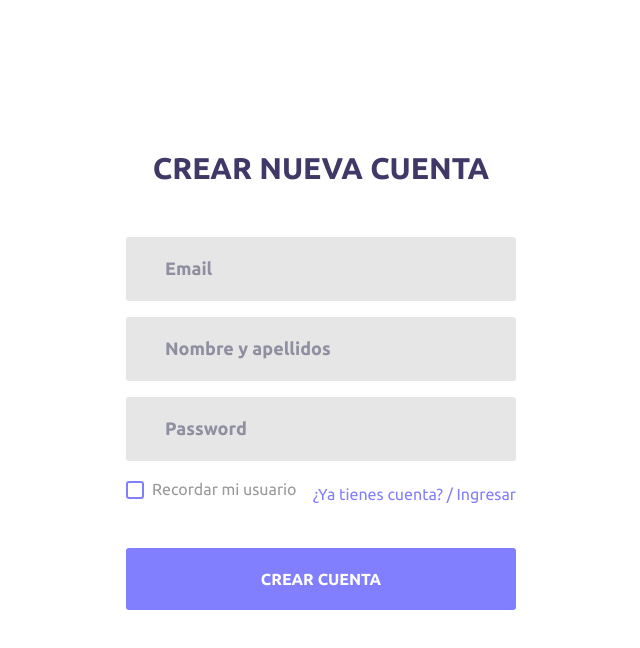
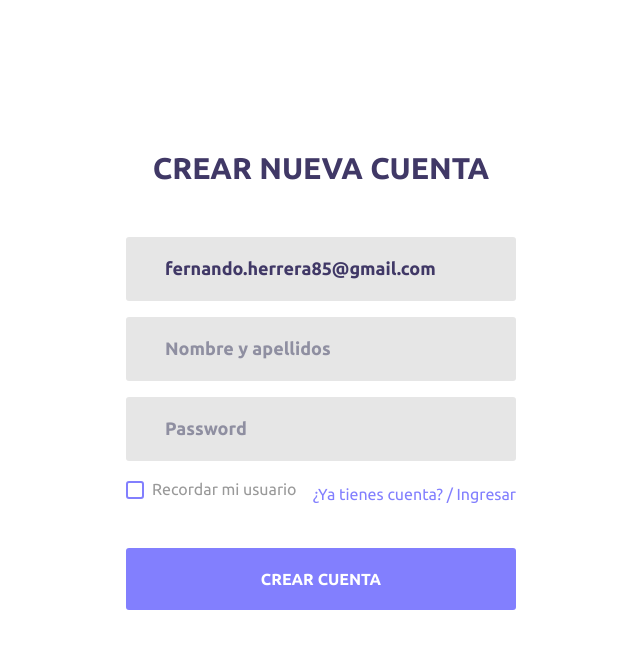
Before and after one commit to AyalaManu/3ParcialNoe, an Angular app in the folder 07-bonus-loginApp/: page /registro in a window 1280 px wide. Shown: the top 648 px of the page, without its empty margins (319-959 px from the left). Built offline with nearby package versions, Linux system fonts and the light colour scheme.

Commit message:
video-5-6

```diff
--- a/07-bonus-loginApp/src/app/app.module.ts
+++ b/07-bonus-loginApp/src/app/app.module.ts
@@ -1,5 +1,6 @@
 import { BrowserModule } from '@angular/platform-browser';
 import { NgModule } from '@angular/core';
+import { FormsModule } from '@angular/forms';
 
 import { AppRoutingModule } from './app-routing.module';
 import { AppComponent } from './app.component';
@@ -18,6 +19,7 @@ import { LoginComponent } from './pages/login/login.component';
   imports: [
     BrowserModule,
     AppRoutingModule,
+    FormsModule
   ],
   providers: [],
   bootstrap: [AppComponent]
--- /dev/null
+++ b/07-bonus-loginApp/src/app/models/usuario.model.ts
@@ -0,0 +1,9 @@
+
+
+export class UsuarioModel{
+
+  email: string = "";
+  password: string = "";
+  nombre: string = "";
+
+}
--- a/07-bonus-loginApp/src/app/pages/registro/registro.component.html
+++ b/07-bonus-loginApp/src/app/pages/registro/registro.component.html
@@ -1,7 +1,11 @@
 <div class="limiter">
         <div class="container-login100">
             <div class="wrap-login100 p-t-50 p-b-90">
-                <form class="login100-form validate-form flex-sb flex-w">
+
+
+                <form
+                (ngSubmit)="onSubmit()"
+                class="login100-form validate-form flex-sb flex-w">
 
                     <span class="login100-form-title p-b-51">
                         Crear nueva cuenta
@@ -12,6 +16,7 @@
                         <input class="input100"
                                 type="text"
                                 name="email"
+                                [(ngModel)]="usuario.email"
                                 placeholder="Email">
 
                         <span class="focus-input100"></span>
@@ -22,6 +27,7 @@
                         <input class="input100"
                                 type="text"
                                 name="nombre"
+                                [(ngModel)]="usuario.nombre"
                                 placeholder="Nombre y apellidos">
 
                         <span class="focus-input100"></span>
@@ -32,6 +38,7 @@
                         <input class="input100"
                                 type="password"
                                 name="pass"
+                                [(ngModel)]="usuario.password"
                                 placeholder="Password">
                         <span class="focus-input100"></span>
                     </div>
--- a/07-bonus-loginApp/src/app/pages/registro/registro.component.ts
+++ b/07-bonus-loginApp/src/app/pages/registro/registro.component.ts
@@ -1,4 +1,5 @@
 import { Component, OnInit } from '@angular/core';
+import { UsuarioModel } from 'src/app/models/usuario.model';
 
 @Component({
   selector: 'app-registro',
@@ -7,10 +8,19 @@ import { Component, OnInit } from '@angular/core';
 })
 export class RegistroComponent implements OnInit {
 
+  usuario: UsuarioModel = new UsuarioModel();
+
 
   constructor() { }
 
-  ngOnInit() { }
+  ngOnInit() {
+    this.usuario = new UsuarioModel();
+    this.usuario.email = 'fernando.herrera85@gmail.com';
+  }
 
+  onSubmit(){
+    console.log('Formulario enviado');
+    console.log(this.usuario)
+  }
 
 }
```
